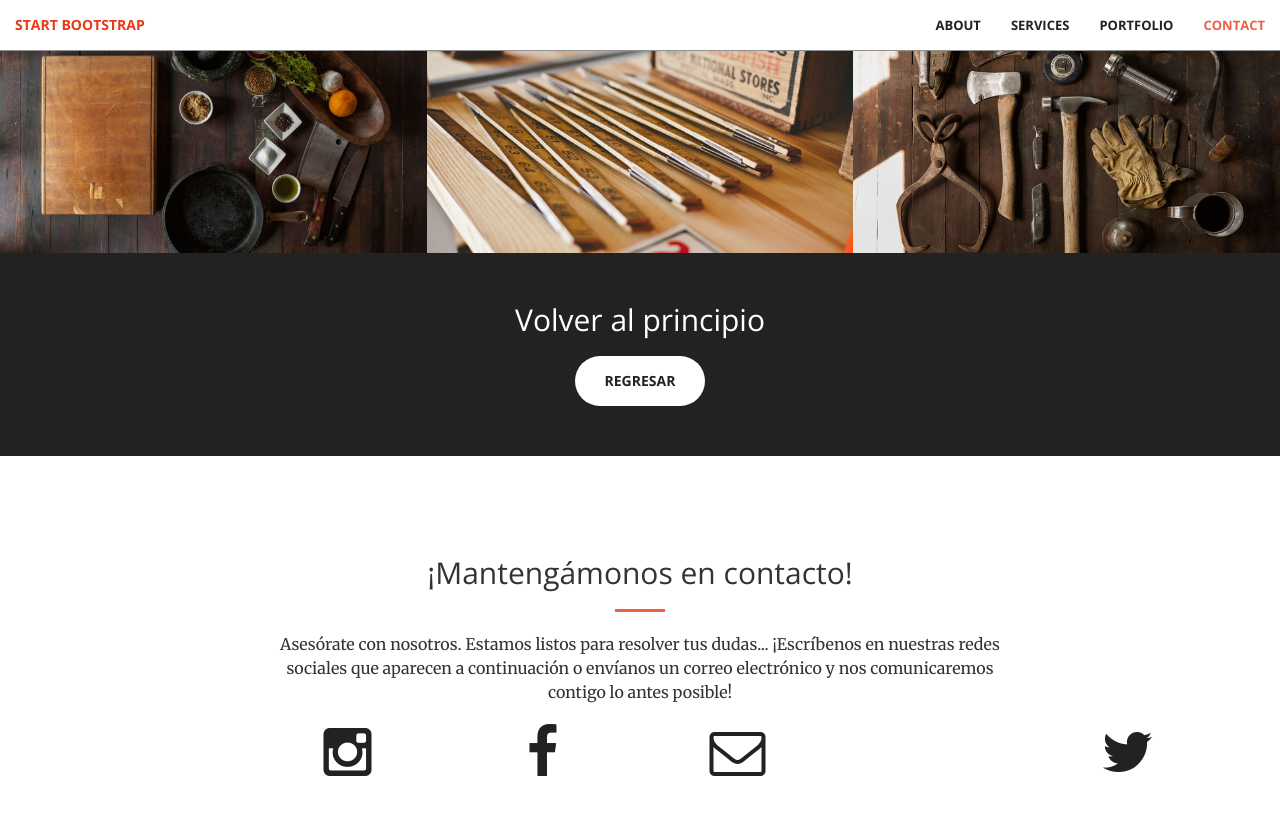
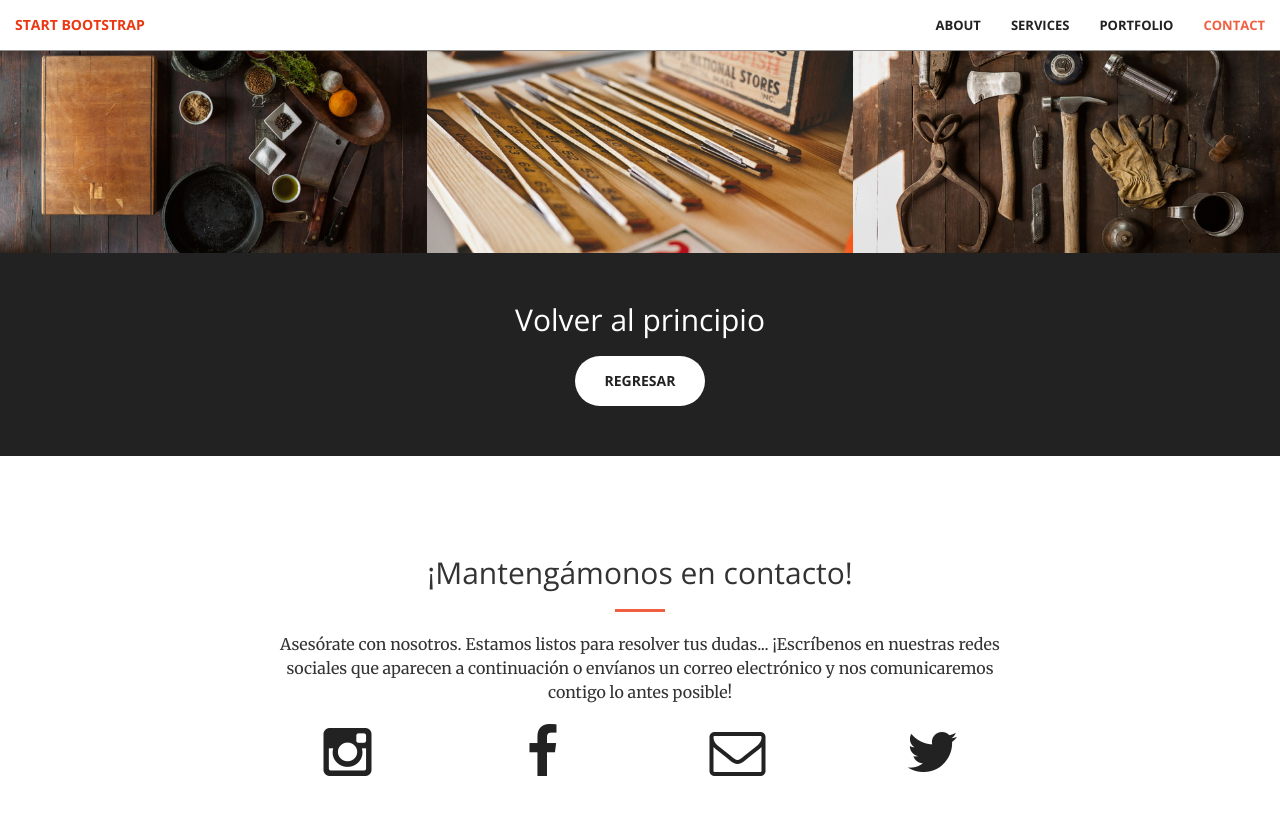
Before and after one commit to KatherineMerchanS/KatherineMerchanS.github.io, a Jekyll site: the page built from index.html, in a window 1280 px wide and 900 px high, scrolled down 1981 px. Shown: the top 815 px of the window. Built offline with Jekyll 4.4.1, drawn with Linux system fonts in a browser that asks for light colours.

Commit message:
Update contact.html

```diff
--- a/_includes/contact.html
+++ b/_includes/contact.html
@@ -24,7 +24,7 @@
                 <p>{{ site.email }}</p>
             </a>
            </div>
-        <div class="col-lg-2 col-lg-offset-2 text-center">
+        <div class="col-lg-2 col-lg-offset-3,7 text-center">
             <a href="https://twitter.com/{{ site.twitter_username }}">
                 <i class="fa fa-twitter fa-3x wow bounceIn" data-wow-delay=".1s"></i>
                 <p>{{ site.twitter_username }}</p>
```
